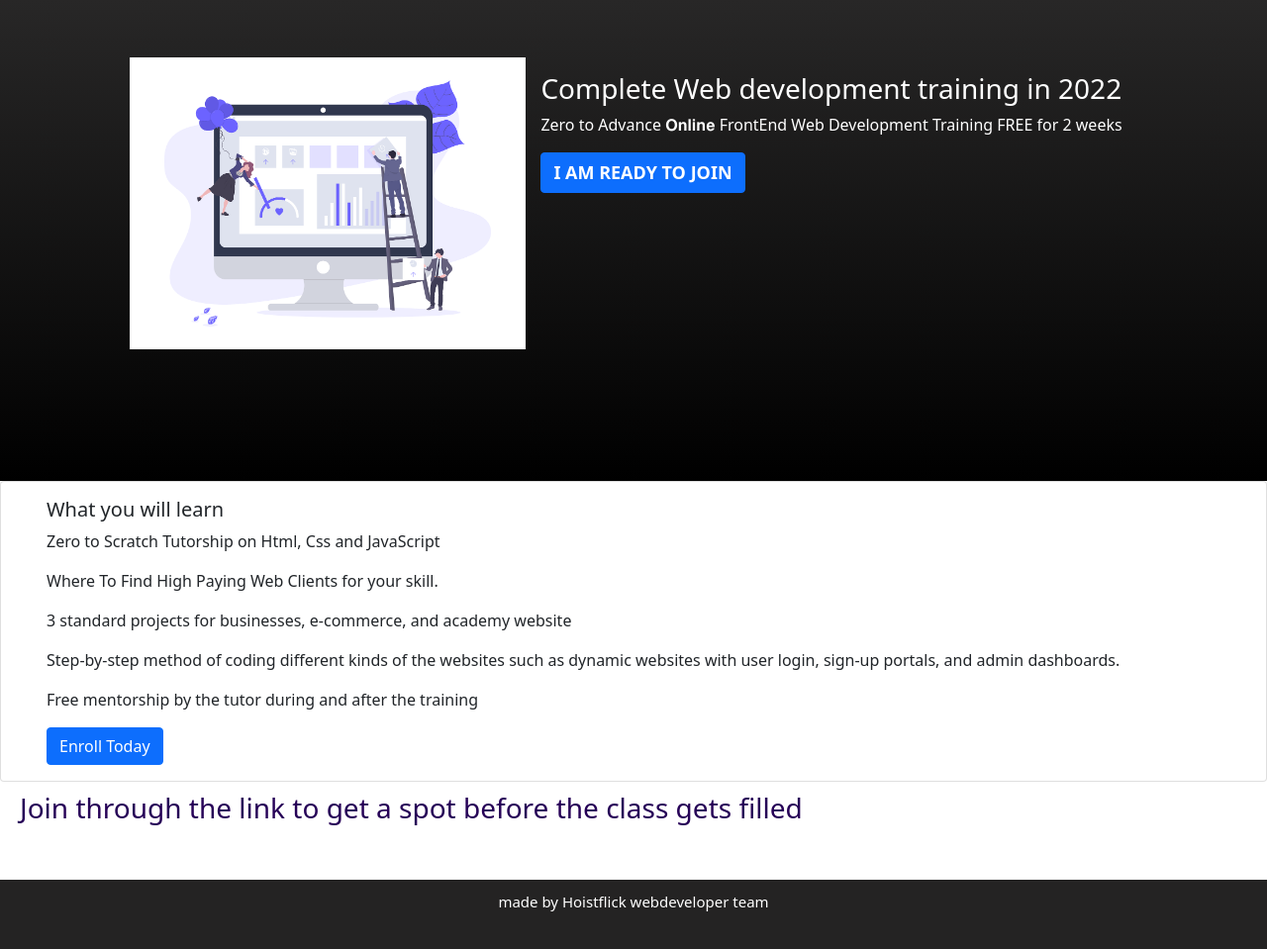
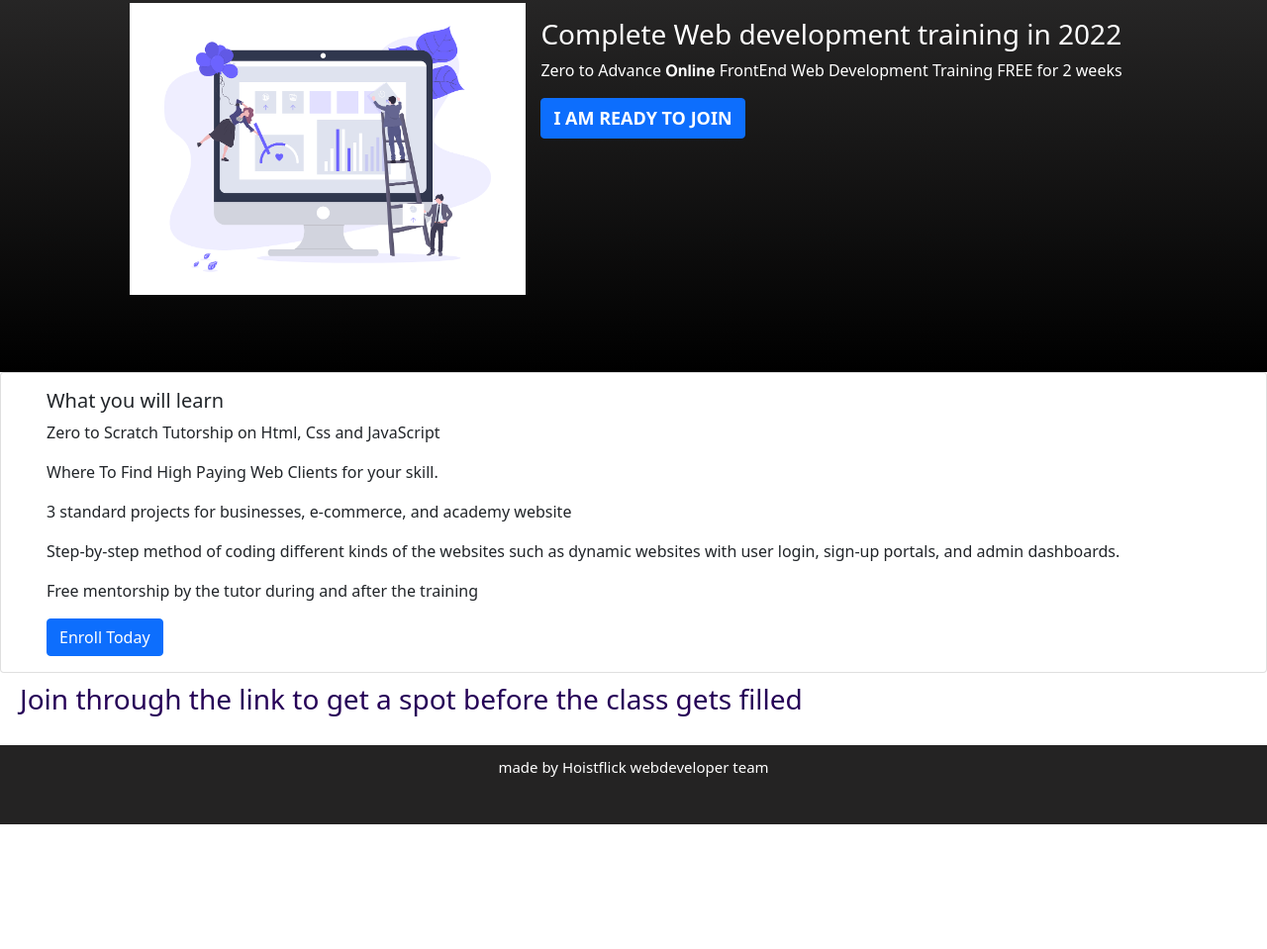
Before and after one commit to doctorpentagon/shortpage, a plain HTML site: page index.html in a window 1280 px wide. Shown: the part 155-1114 px from the top of the page at 99% size. After the commit the page ends 988 px from the top, so only its background shows below. Drawn offline with nearby package versions, Linux system fonts and the light colour scheme.

Commit message:
Add files via upload

```diff
--- a/style.css
+++ b/style.css
@@ -34,7 +34,8 @@ justify-content: flex-end;}
 .main{
     padding: 15px;
     background: linear-gradient( rgb(46, 45, 45) 0%, #000000 100%);
-    display: flex; height: 70vh; align-items: center; justify-content: center;
+    display: flex;
+    height:450px; align-items: center; justify-content: center;
     flex-wrap: wrap;
 }
 
@@ -68,9 +69,9 @@ color: white;
 }
 
 footer {
-    margin-top:7vh;
+    margin-top:30px;
     background-color: rgb(36, 35, 35); /* Old browsers */
-    height: 10vh;
+    height: 80px;
     text-align: center;
     margin: px;
     color: white;
```
